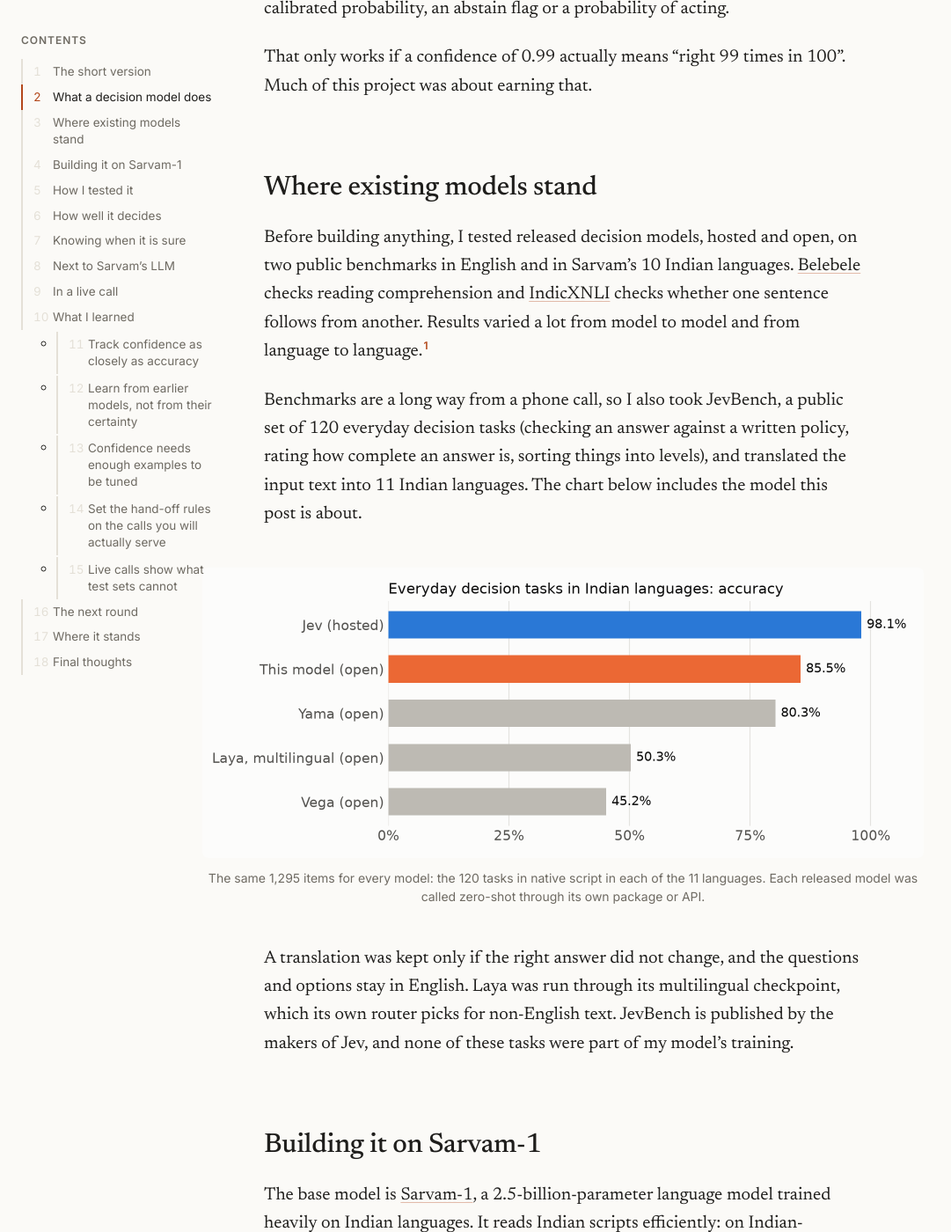
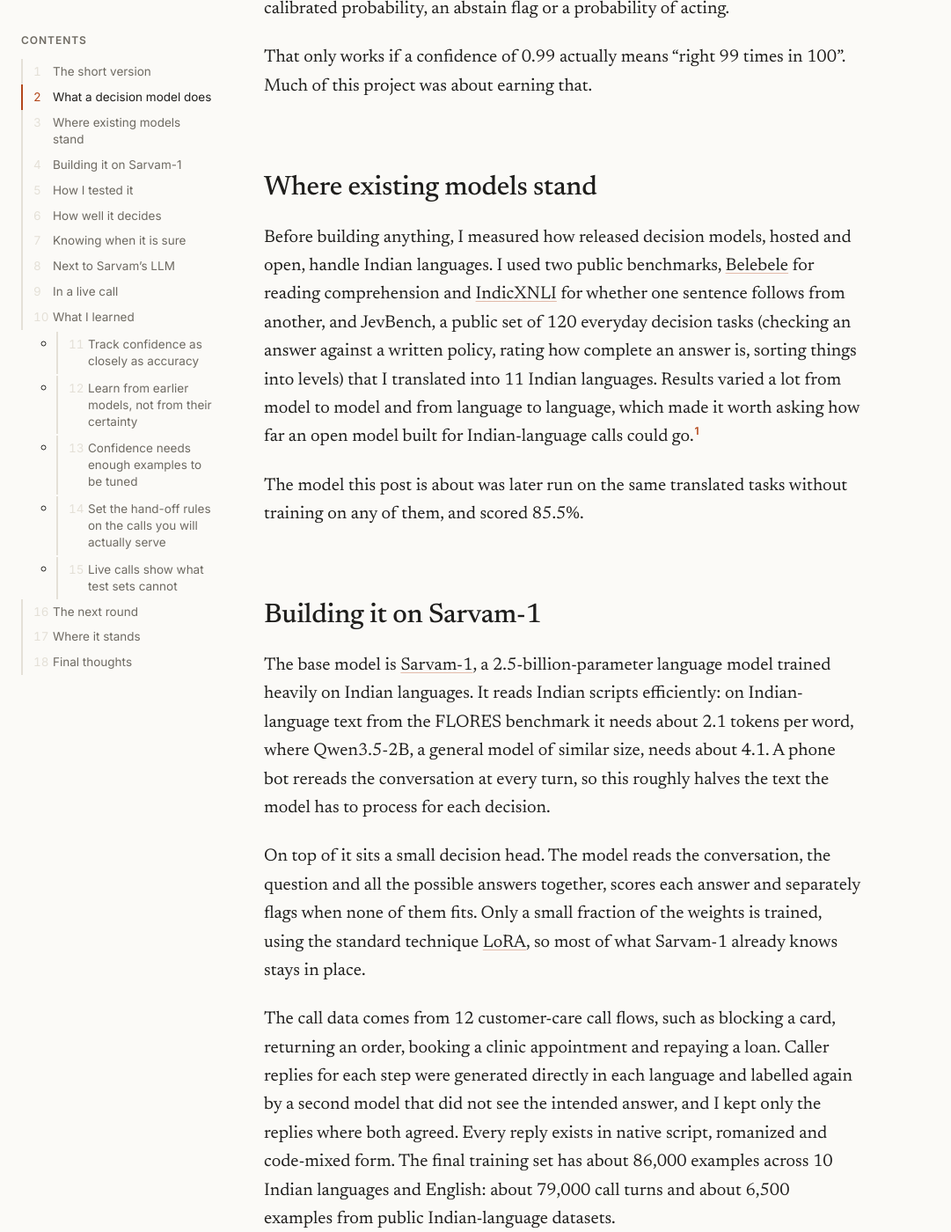
Before and after one commit to 26tanishabanik/26tanishabanik.github.io, a Jekyll site: the page built from _posts/2026-10-25-most-turns-are-easy.md, in a window 1280 px wide and 1400 px high, scrolled down 2593 px. Shown: the whole window at 88% size, without its empty margins (0-1081 px from the left). Built offline with Jekyll 4.4.1, drawn with Linux system fonts in a browser that asks for light colours; some of the changed text lies outside the part shown.

Commit message:
Describe the model comparison in words instead of a chart

```diff
--- a/_posts/2026-10-25-most-turns-are-easy.md
+++ b/_posts/2026-10-25-most-turns-are-easy.md
@@ -36,13 +36,9 @@
 
 ## Where existing models stand
 
-Before building anything, I tested released decision models, hosted and open, on two public benchmarks in English and in Sarvam's 10 Indian languages. [Belebele](https://arxiv.org/abs/2308.16884) checks reading comprehension and [IndicXNLI](https://arxiv.org/abs/2204.08776) checks whether one sentence follows from another. Results varied a lot from model to model and from language to language.[^bench]
+Before building anything, I measured how released decision models, hosted and open, handle Indian languages. I used two public benchmarks, [Belebele](https://arxiv.org/abs/2308.16884) for reading comprehension and [IndicXNLI](https://arxiv.org/abs/2204.08776) for whether one sentence follows from another, and JevBench, a public set of 120 everyday decision tasks (checking an answer against a written policy, rating how complete an answer is, sorting things into levels) that I translated into 11 Indian languages. Results varied a lot from model to model and from language to language, which made it worth asking how far an open model built for Indian-language calls could go.[^bench]
 
-Benchmarks are a long way from a phone call, so I also took JevBench, a public set of 120 everyday decision tasks (checking an answer against a written policy, rating how complete an answer is, sorting things into levels), and translated the input text into 11 Indian languages. The chart below includes the model this post is about.
-
-![The same 1,295 items for every model: the 120 tasks in native script in each of the 11 languages. Each released model was called zero-shot through its own package or API.]({{ site.baseurl }}/assets/img/decision-usecases.png)
-
-A translation was kept only if the right answer did not change, and the questions and options stay in English. Laya was run through its multilingual checkpoint, which its own router picks for non-English text. JevBench is published by the makers of Jev, and none of these tasks were part of my model's training.
+The model this post is about was later run on the same translated tasks without training on any of them, and scored 85.5%.
 
 ## Building it on Sarvam-1
 
@@ -177,7 +173,7 @@
 
 I started out asking how well decision models handle Indian languages, and whether a 2.5-billion-parameter open model built on Sarvam-1 could do this job well for phone calls. The more useful result for me was a different one. Most turns in a call are easy, and a small model can handle them faster and more accurately than a large one, as long as it is honest about the turns that are not easy. Teaching the model to tell those apart mattered more than making it a little more accurate.
 
-[^bench]: 200 items per language and benchmark, comparing each model's Indian-language average with its English score. An LLM judge flagged machine-translation errors and I removed those items before comparing.
+[^bench]: For Belebele and IndicXNLI, 200 items per language, comparing each model's Indian-language average with its English score after removing items whose machine translation was broken. For JevBench, the same 1,295 native-script items for every model, keeping a translation only if the right answer did not change; the questions and options stay in English, and each released model was called zero-shot through its own package or API.
 [^assamese]: Assamese call turns never appear in training. A short Assamese word list is part of the short-replies-in-context task, and Sarvam-1 itself was not trained on Assamese.
 [^cutoff]: "At least 99%" means the 95% lower confidence bound (Clopper–Pearson) on a separate calibration set is at or above 99%. About 300 correct answers in a row are needed before that bound can reach 99%, which is why cutoffs are set per kind of question and not per step of a call.
 [^llm]: Every answer the LLM gave was valid. The test labels come from the same LLM-written, LLM-checked process as the training data, which may favour a model trained on that data. With hand-off rules chosen on calibration calls, 98 turns were gained and 59 lost against the LLM alone (p = 0.002). The "tuned on calls like the test calls" row was chosen on half of the test turns and scored on the other half, then swapped; over three random splits it gave 94.7% to 95.0% accuracy with the LLM on 21% to 23% of turns.
```
Also changed, not shown: scripts/make_figures_decision.py (+0 -10 lines), assets/img/decision-usecases.png (deleted).
